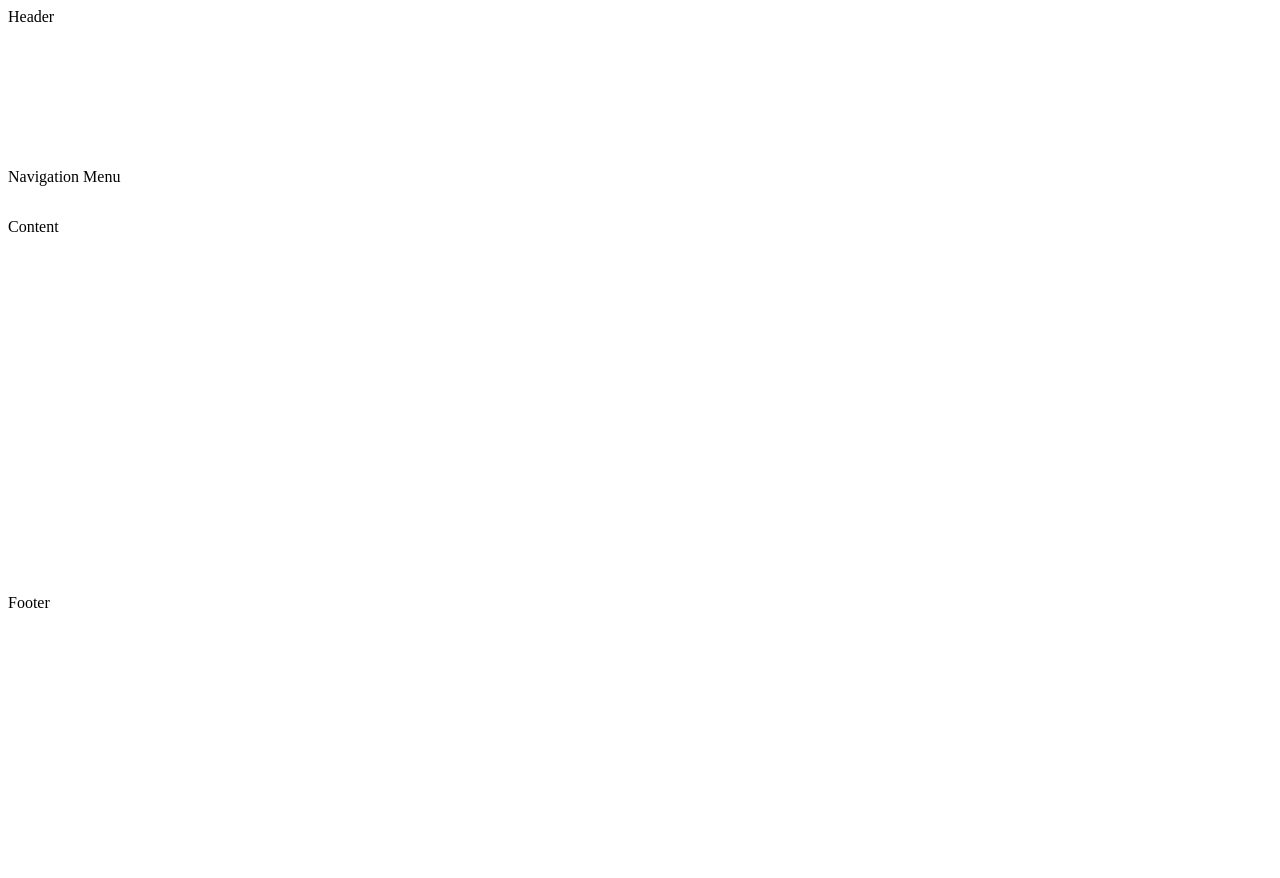
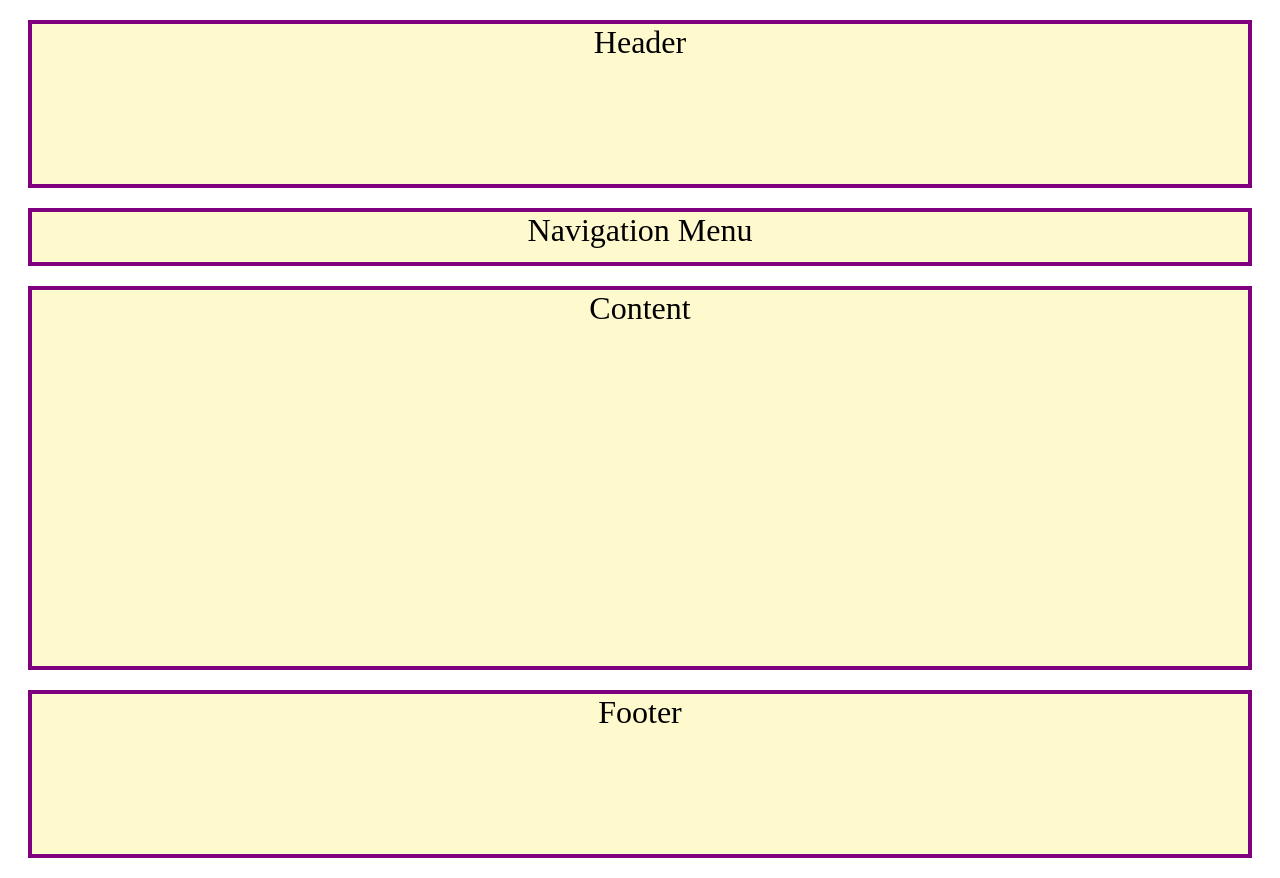
Before and after one commit to evecat06/Layout1, a plain HTML site: page index.html in a window 1280 px wide. Before the commit the page ends 800 px from the top, so only its background shows below. Drawn offline with Linux system fonts and the light colour scheme.

Commit message:
4th commit by Bartolaba

```diff
--- a/styles.css
+++ b/styles.css
@@ -1,4 +1,3 @@
-<<<<<<< HEAD
 
 /* Common styles for body *, nav, and main */
 body *{
@@ -56,4 +55,3 @@ nav{
 main{
     height: 47vh;
 }
->>>>>>> origin/main
```
